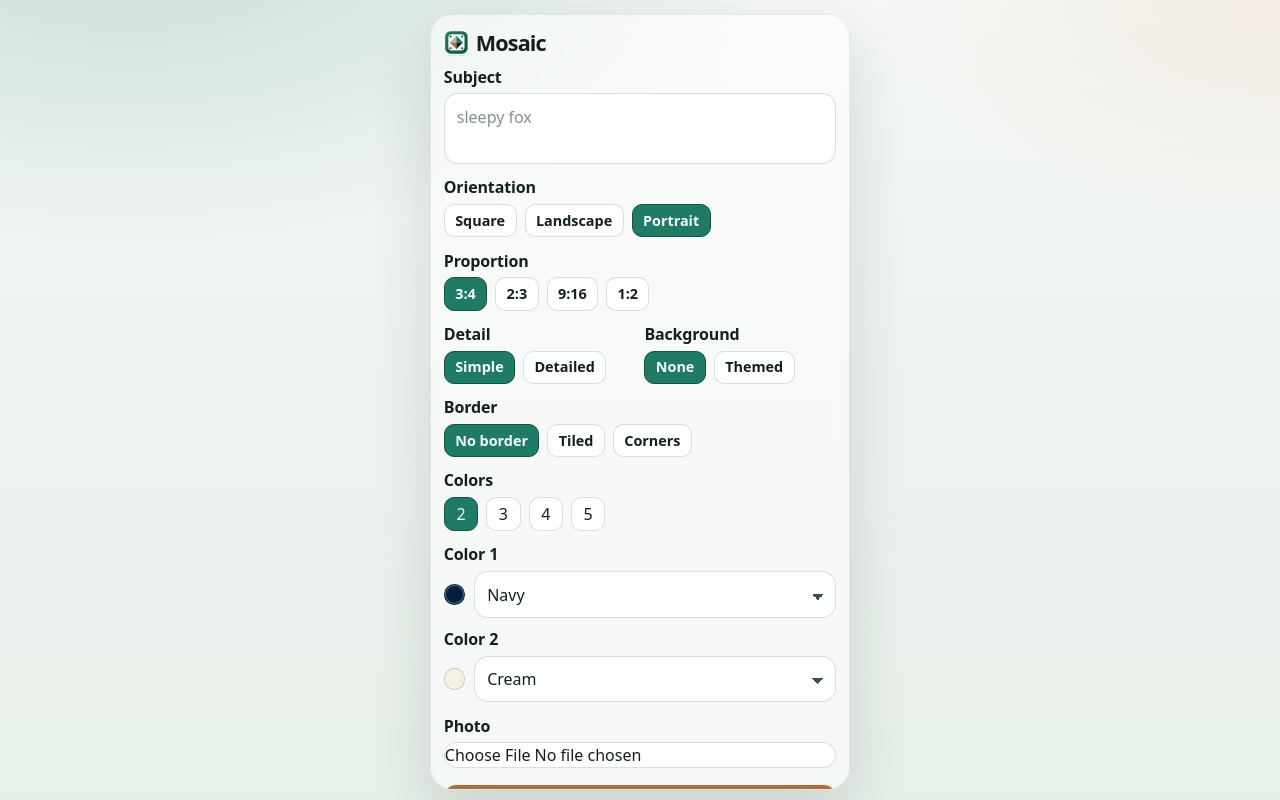
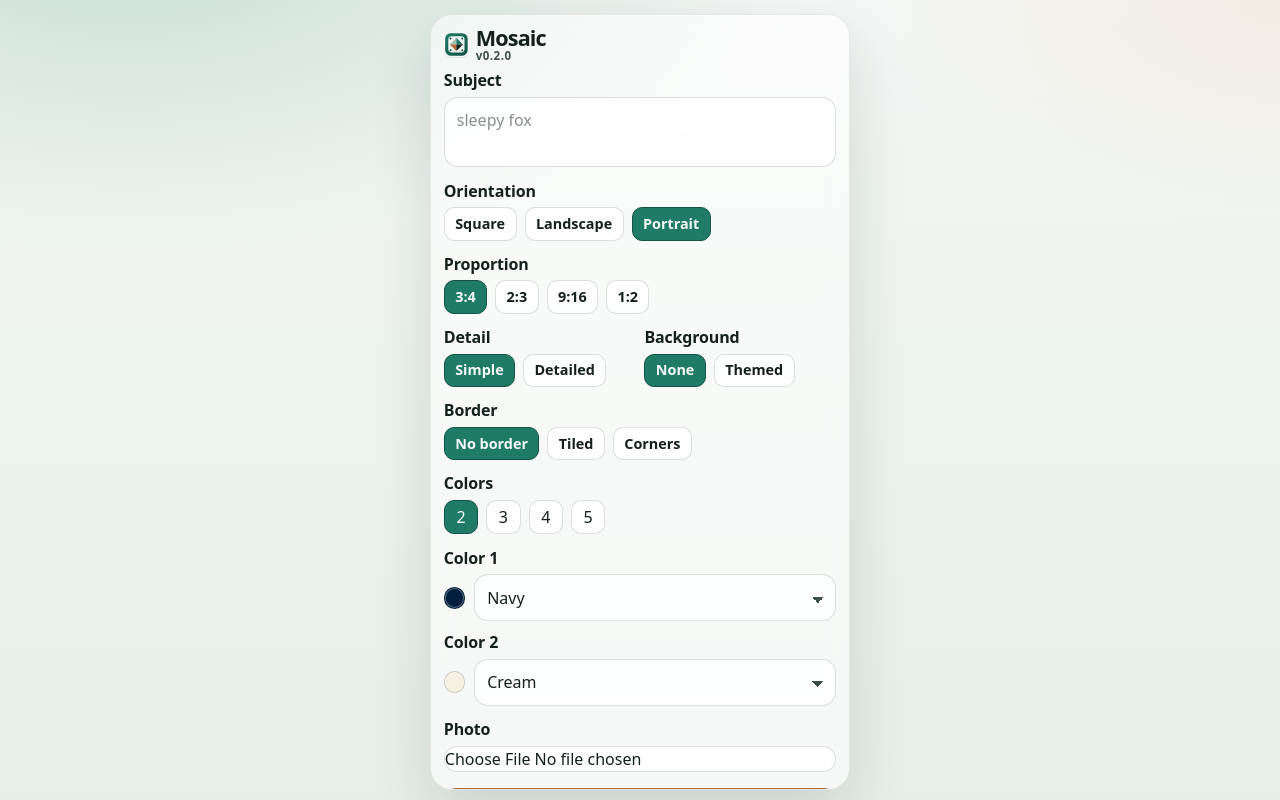
Before and after one commit to LutherFergus/super-eureka, a Next.js app: page / in a window 1280 px wide. Built offline with nearby package versions, Linux system fonts and the light colour scheme.

Commit message:
Show app version label in the studio brand
Add a user-facing v0.2.0 identifier under Mosaic and keep it in
sync with package.json for shipped UI changes.

Co-authored-by: LutherFergus <LutherFergus@users.noreply.github.com>

```diff
--- a/package.json
+++ b/package.json
@@ -1,6 +1,6 @@
 {
   "name": "super-eureka",
-  "version": "0.1.0",
+  "version": "0.2.0",
   "private": true,
   "scripts": {
     "dev": "next dev --turbopack",
--- a/src/app/globals.css
+++ b/src/app/globals.css
@@ -104,6 +104,22 @@ textarea {
   letter-spacing: -0.04em;
   font-size: 1.35rem;
   margin-bottom: 0.35rem;
+}
+
+.studio-brand-text {
+  display: flex;
+  flex-direction: column;
+  align-items: flex-start;
+  gap: 0.05rem;
+  line-height: 1.05;
+}
+
+.app-version {
+  font-family: var(--font-body), sans-serif;
+  font-size: 0.72rem;
+  font-weight: 650;
+  letter-spacing: 0.04em;
+  color: var(--ink-soft);
 }
 
 .studio-brand-mark {
--- a/src/components/CreatorForm.tsx
+++ b/src/components/CreatorForm.tsx
@@ -3,6 +3,7 @@
 import { useEffect, useId, useRef, useState, type FormEvent } from "react";
 import { MosaicMark } from "@/components/MosaicMark";
 import { PromptModal } from "@/components/PromptModal";
+import { APP_VERSION_LABEL } from "@/lib/appVersion";
 import { fileToResizedDataUrl } from "@/lib/gallery";
 import { buildMosaicPrompt } from "@/lib/prompt";
 import {
@@ -187,7 +188,12 @@ export function CreatorForm() {
       <form className="creator-form" onSubmit={handleSubmit}>
         <div className="studio-brand">
           <MosaicMark className="studio-brand-mark" />
-          <span>Mosaic</span>
+          <div className="studio-brand-text">
+            <span>Mosaic</span>
+            <span className="app-version" title="App version">
+              {APP_VERSION_LABEL}
+            </span>
+          </div>
         </div>
 
         <div className="field">
--- /dev/null
+++ b/src/lib/appVersion.ts
@@ -0,0 +1,7 @@
+/**
+ * User-facing app version shown in the UI.
+ * Keep in sync with package.json when shipping visible changes.
+ */
+export const APP_VERSION = "0.2.0";
+
+export const APP_VERSION_LABEL = `v${APP_VERSION}`;
```
